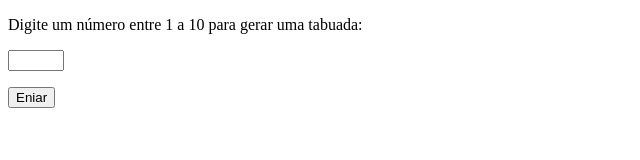
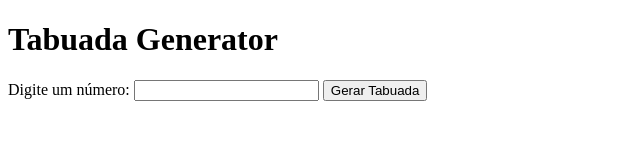
Before and after one commit to thiagowanderley/exerciciosJS, a plain HTML site: page exercicio12/index.html in a window 1280 px wide. Shown: the whole page, without its empty margins (0-640 px from the left). Drawn offline with Linux system fonts and the light colour scheme.

Commit message:
Finalização do ex 12

```diff
--- a/exercicio12/index.html
+++ b/exercicio12/index.html
@@ -1,3 +1,4 @@
+<!--
 <!DOCTYPE html>
 <html lang="pt-br">
 <head>
@@ -9,20 +10,58 @@
         <p>Digite um número entre 1 a 10 para gerar uma tabuada:</p>
         <input type="number" name="num" id="num" max="10" min="1" maxlength="10">
         <p><input type="button" value="Eniar" onclick="tabuada()"></p>
-        <p id="put" style="display: none;">Gabriela é minha putinha</p>
         <div id="res"></div>
 
 <script>
     function tabuada() {
-        var num = document.getElementById('num').value
+        var t = document.getElementById('num').value
         var res = document.getElementById('res')
-        var mult = 0
+        var m = 0
 
-        for(x = num * mult; mult < 11; mult++) {
-            res.innerHTML = `${x}`
+        for(var m = 0 ; m < 11 ; m++ ) {
+           res.innerHTML = `O valor de ${t} x ${m} = ${t*m}`
         }
 
     }
 </script>
 </body>
+</html>-->
+<!DOCTYPE html>
+<html lang="pt-br">
+<head>
+    <meta charset="UTF-8">
+    <meta name="viewport" content="width=device-width, initial-scale=1.0">
+    <title>Tabuada Generator</title>
+    <script>
+        function gerarTabuada() {
+            // Obtém o número digitado pelo usuário
+            var numero = parseInt(document.getElementById("numero").value);
+
+            // Verifica se o usuário inseriu um número válido
+            if (isNaN(numero)) {
+                alert("Por favor, insira um número válido.");
+            } else {
+                // Gera a tabuada
+                var tabuada = "";
+                for (var i = 1; i <= 10; i++) {
+                    var resultado = numero * i;
+                    tabuada += `${numero} x ${i} = ${resultado}<br>`;
+                }
+
+                // Exibe a tabuada na div com id "output"
+                document.getElementById("output").innerHTML = tabuada;
+            }
+        }
+    </script>
+</head>
+<body>
+    <h1>Tabuada Generator</h1>
+
+    <label for="numero">Digite um número:</label>
+    <input type="text" id="numero">
+
+    <button onclick="gerarTabuada()">Gerar Tabuada</button>
+
+    <div id="output"></div>
+</body>
 </html>
```
Also changed, not shown: exercicio12/script.js (+5 -7 lines).
